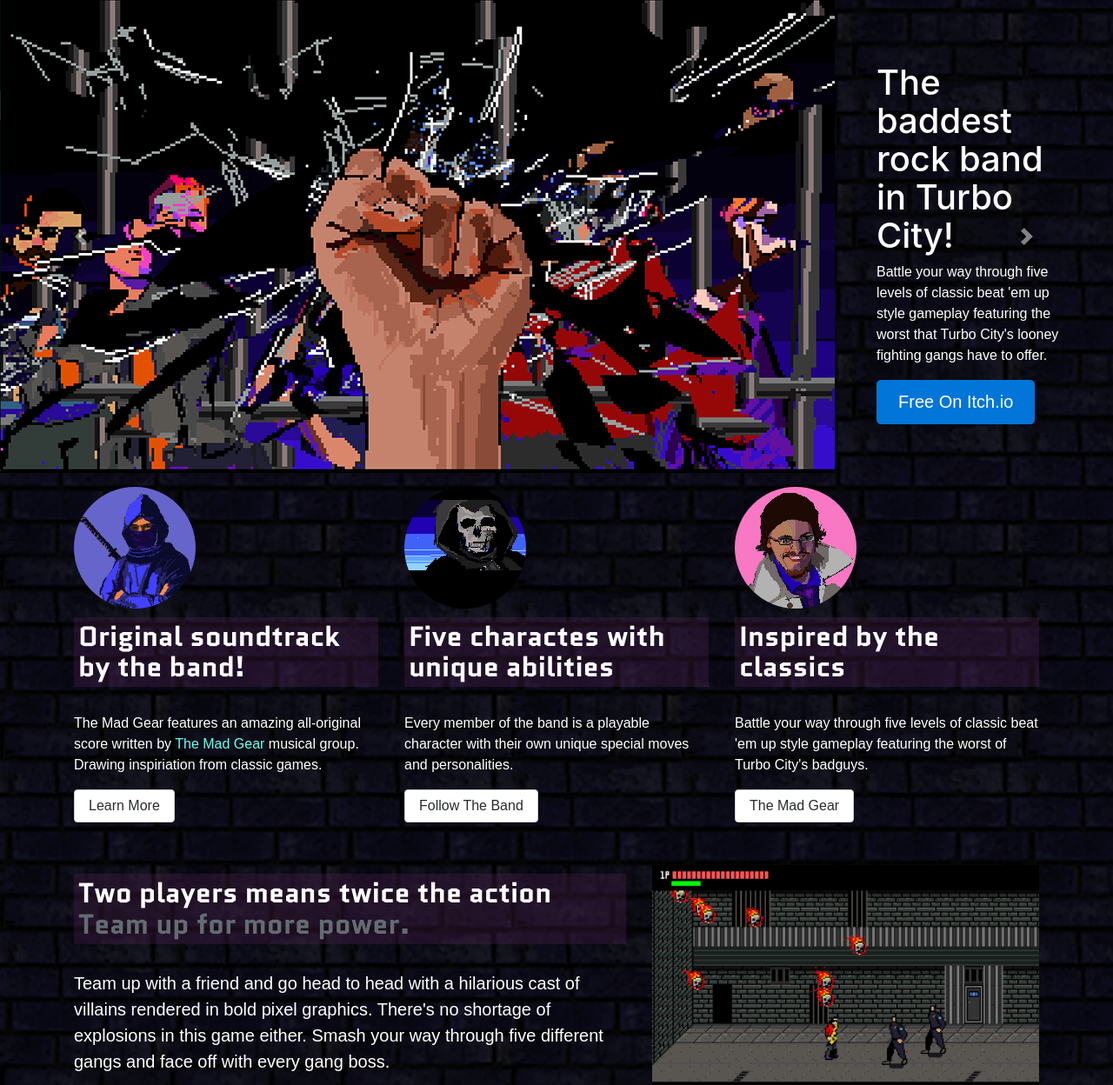
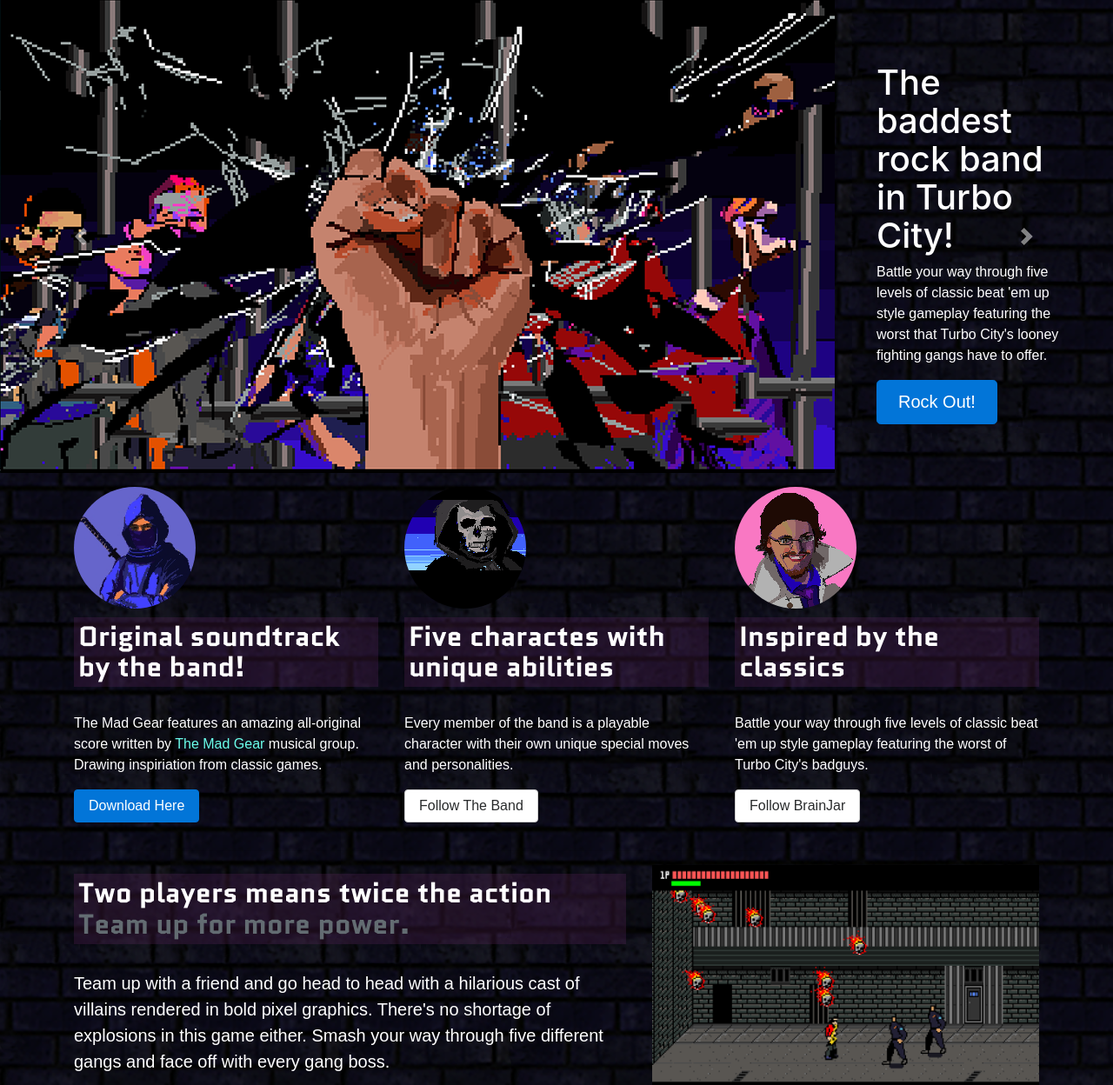
Before and after one commit to ramza/brainjar, a Django app: page /the-mad-gear/ in a window 1280 px wide. Shown: the part 90-1338 px from the top of the page at 87% size. Run offline with Django 3.2, Linux system fonts and the light colour scheme; some libraries are stand-ins or nearby versions; some web fonts are replaced.

Commit message:
mad-gear links

```diff
--- a/brainjar/blog/templates/blog/the-mad-gear.html
+++ b/brainjar/blog/templates/blog/the-mad-gear.html
@@ -77,7 +77,7 @@
               <h1>The baddest rock band in Turbo City!</h1>
               <p>Battle your way through five levels of classic beat 'em up style gameplay
               featuring the worst that Turbo City's looney fighting gangs have to offer.</p>
-              <p><a class="btn btn-lg btn-primary" href="https://brainjar.itch.io/the-mad-gear" role="button">Free On Itch.io</a></p>
+              <p><a class="btn btn-lg btn-primary" href="https://brainjar.itch.io/the-mad-gear" role="button">Rock Out!</a></p>
             </div>
           </div>
         </div>
@@ -89,7 +89,7 @@
               <p>This video game is all about rockin' out. Team up with a friend
                 for two player action and let loose your inner rocker! Choose from
                 five unique characters.</p>
-              <p><a class="btn btn-lg btn-primary" href="https://brainjar.itch.io/the-mad-gear" role="button">Play for Free</a></p>
+              <p><a class="btn btn-lg btn-primary" href="https://brainjar.itch.io/the-mad-gear" role="button">Play With Friends!</a></p>
             </div>
           </div>
         </div>
@@ -101,7 +101,7 @@
               <p>The Mad Gear don't get along with the Ninja Gang. When the mayor is kidnapped
                 and our heroes framed for the evil deed, the rooftop Ninja clan are the first villains
                 they'll need to question.</p>
-              <p><a class="btn btn-lg btn-primary" href="https://brainjar.itch.io/the-mad-gear" role="button">Download On Itch</a></p>
+              <p><a class="btn btn-lg btn-primary" href="https://brainjar.itch.io/the-mad-gear" role="button">Crush the Foes!</a></p>
             </div>
           </div>
         </div>
@@ -131,7 +131,7 @@
           <p>The Mad Gear features an amazing all-original score written by
             <a href="https://twitter.com/madgearband">The Mad Gear</a> musical group.
             Drawing inspiriation from classic games.</p>
-          <p><a class="btn btn-secondary" href="https://twitter.com/brainjargames" role="button">Learn More</a></p>
+          <p><a class="btn btn-primary" href="https://brainjar.itch.io/the-mad-gear" role="button">Download Here</a></p>
         </div><!-- /.col-lg-4 -->
         <div class="col-lg-4">
           <img class="rounded-circle" src="{% static 'img/death.png' %}" alt="Generic placeholder image" width="140" height="140">
@@ -145,7 +145,7 @@
           <h2>Inspired by the classics</h2>
           <p>Battle your way through five levels of classic beat 'em up style gameplay
           featuring the worst of Turbo City's badguys.</p>
-          <p><a class="btn btn-secondary" href="https://twitter.com/MadGearBand" role="button">The Mad Gear</a></p>
+          <p><a class="btn btn-secondary" href="https://twitter.com/brainjargames" role="button">Follow BrainJar</a></p>
         </div><!-- /.col-lg-4 -->
       </div><!-- /.row -->
 
```
